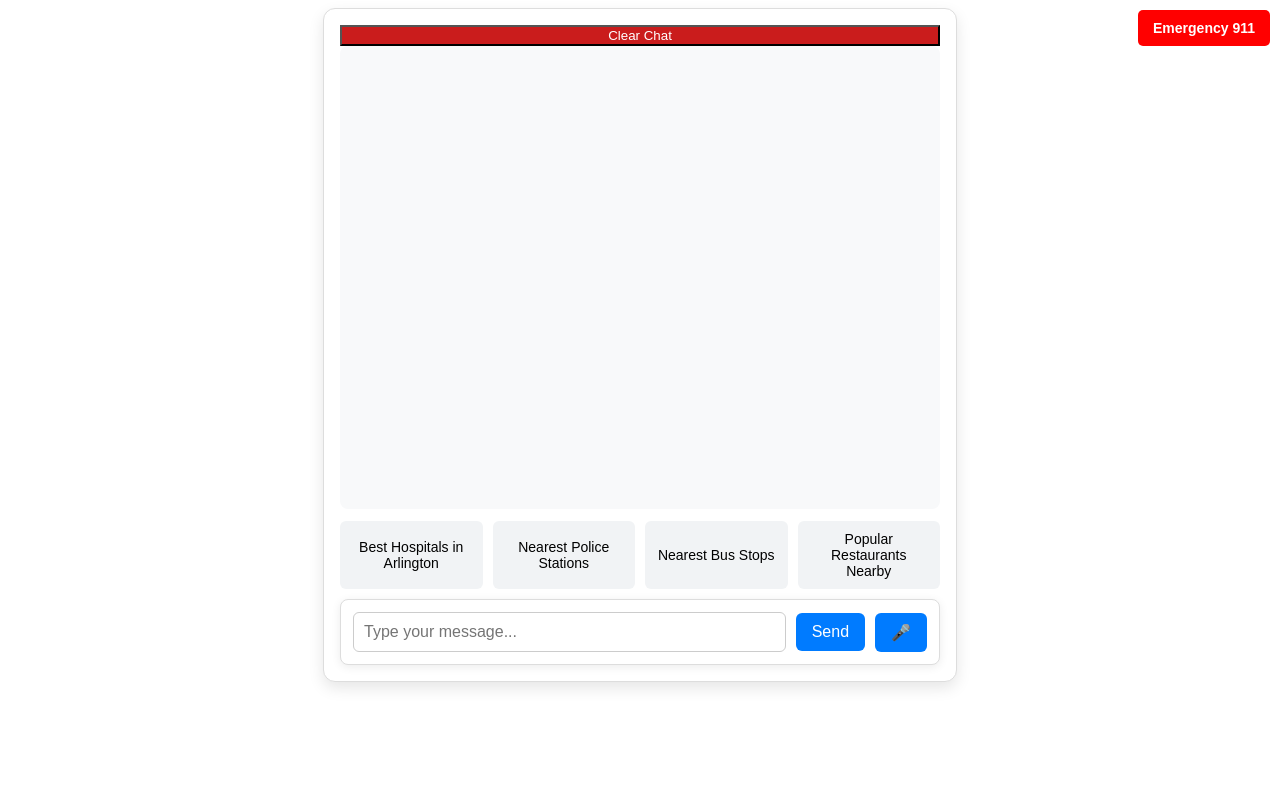
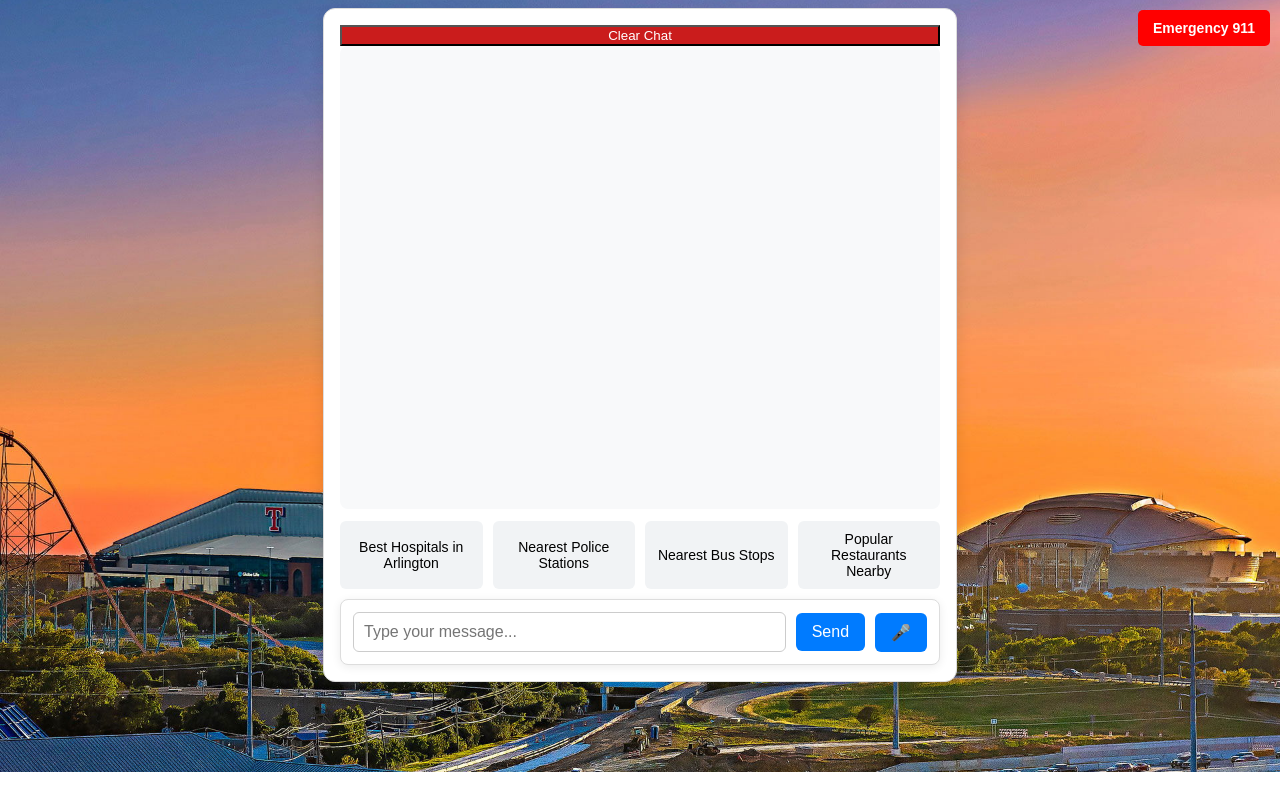
Before and after one commit to SujitShres1ha/SmartChatBot, a Next.js app: page / in a window 1280 px wide. Built offline with nearby package versions, Linux system fonts and the light colour scheme.

Commit message:
added background image

```diff
--- a/src/styles/globals.css
+++ b/src/styles/globals.css
@@ -187,3 +187,12 @@
   background-color: rgb(202, 28, 28);
   color: white
 }
+
+body {
+  /* ...existing code... */
+  background-image: url('../assets/background2.jpg');
+  background-size: cover; /* Ensures the image covers the entire area */
+  background-repeat: no-repeat; /* Prevents tiling */
+  background-position: center; /* Centers the image */
+  /* ...existing code... */
+}
--- /dev/null
+++ b/styles.css
@@ -0,0 +1,8 @@
+body {
+    /* ...existing code... */
+    background-image: url('./assets/background.jpg');
+    background-size: cover; /* Ensures the image covers the entire area */
+    background-repeat: no-repeat; /* Prevents tiling */
+    background-position: center; /* Centers the image */
+    /* ...existing code... */
+}
```
Also changed, not shown: src/assets/background2.jpg (added), 1 other file (tests, documents, lock files or other folders).
